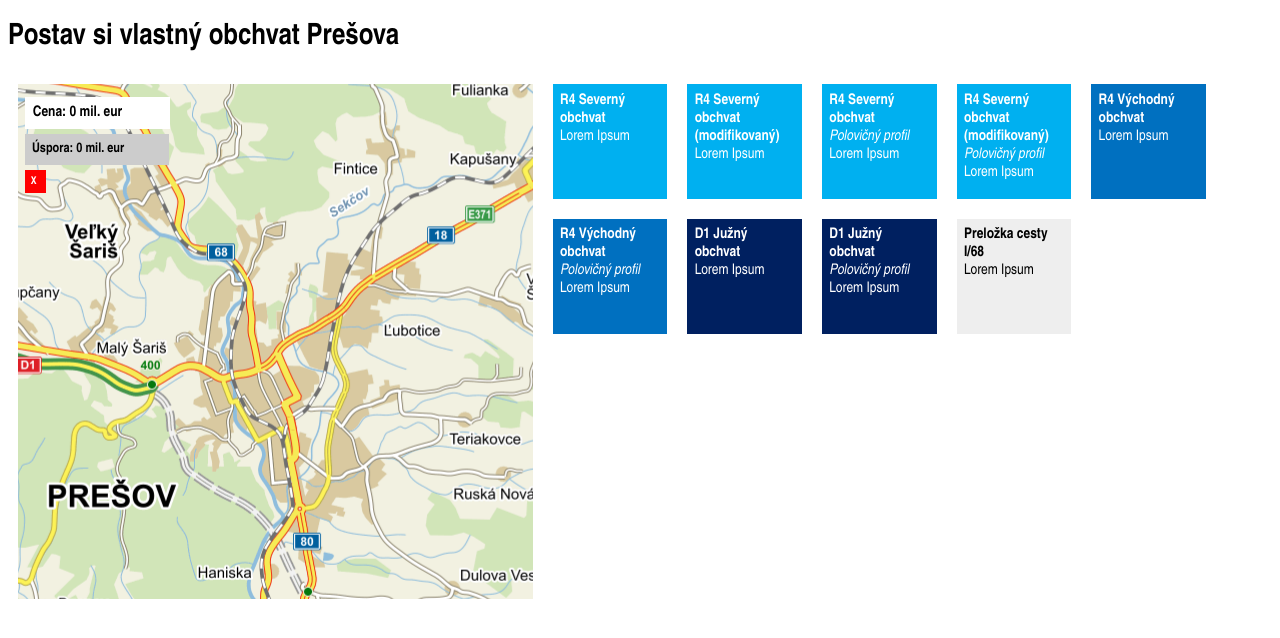
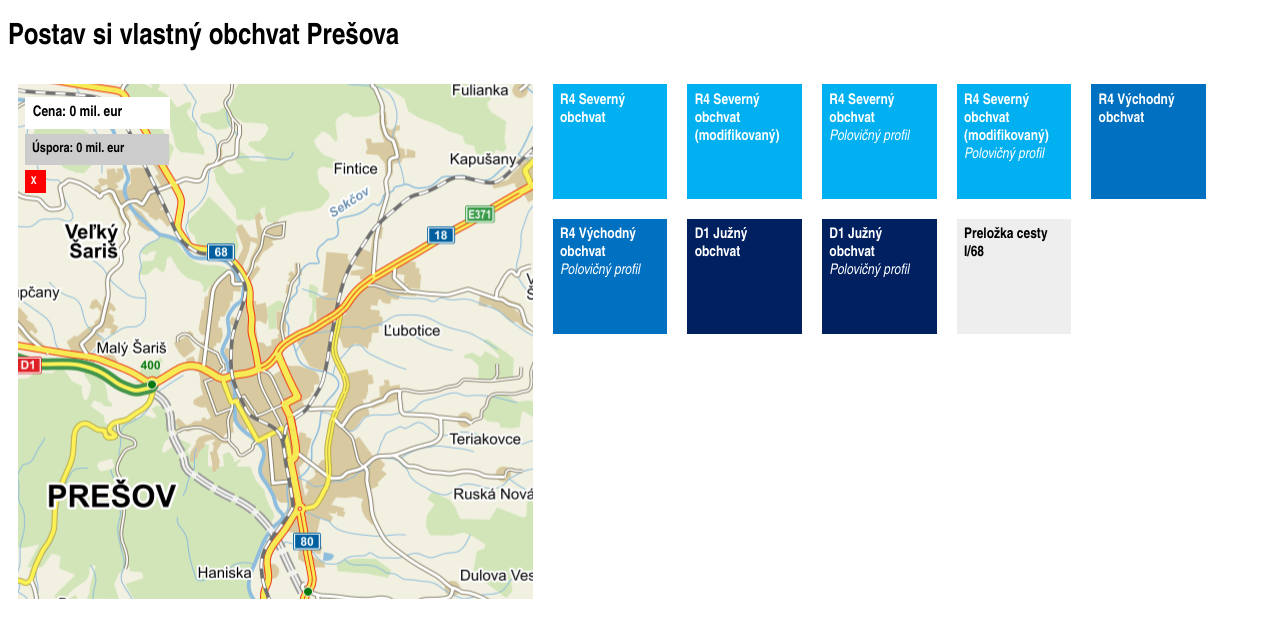
Before and after one commit to hodnotazapeniaze/presov, a plain HTML site: page index.html in a window 1280 px wide. Drawn offline with nearby package versions, Linux system fonts and the light colour scheme.

Commit message:
remove lipsum

```diff
--- a/index.html
+++ b/index.html
@@ -178,14 +178,14 @@
   <div class="ui-widget-content dragdrop sever" data-price="535">
   	<p>
   		<strong>R4 Severný obchvat</strong>
-  		Lorem Ipsum
+
   	</p>
   </div>
 
   <div class="ui-widget-content dragdrop sever" data-price="433">
   	<p>
   		<strong>R4 Severný obchvat (modifikovaný)</strong>
-  		Lorem Ipsum
+
   	</p>
   </div>
 
@@ -193,7 +193,7 @@
   	<p>
   		<strong>R4 Severný obchvat</strong>
   		<em>Polovičný profil</em>
-  		Lorem Ipsum
+
   	</p>
   </div>
 
@@ -201,14 +201,14 @@
   	<p>
   		<strong>R4 Severný obchvat (modifikovaný)</strong>
   		<em>Polovičný profil</em>
-  		Lorem Ipsum
+
   	</p>
   </div>
 
   <div class="ui-widget-content dragdrop vychod" data-price="280">
   	<p>
   		<strong>R4 Východný obchvat</strong>
-  		Lorem Ipsum
+
   	</p>
   </div>
 
@@ -216,14 +216,14 @@
   	<p>
   		<strong>R4 Východný obchvat</strong>
   		<em>Polovičný profil</em>
-  		Lorem Ipsum
+
   	</p>
   </div>
 
   <div class="ui-widget-content dragdrop juh" data-price="356">
   	<p>
   		<strong>D1 Južný obchvat</strong>
-  		Lorem Ipsum
+
   	</p>
   </div>
 
@@ -231,14 +231,14 @@
   	<p>
   		<strong>D1 Južný obchvat</strong>
   		<em>Polovičný profil</em>
-  		Lorem Ipsum
+
   	</p>
   </div>
 
   <div class="ui-widget-content dragdrop i68" data-price="136">
   	<p>
   		<strong>Preložka cesty I/68</strong>
-  		Lorem Ipsum
+
   	</p>
   </div>
 
```
